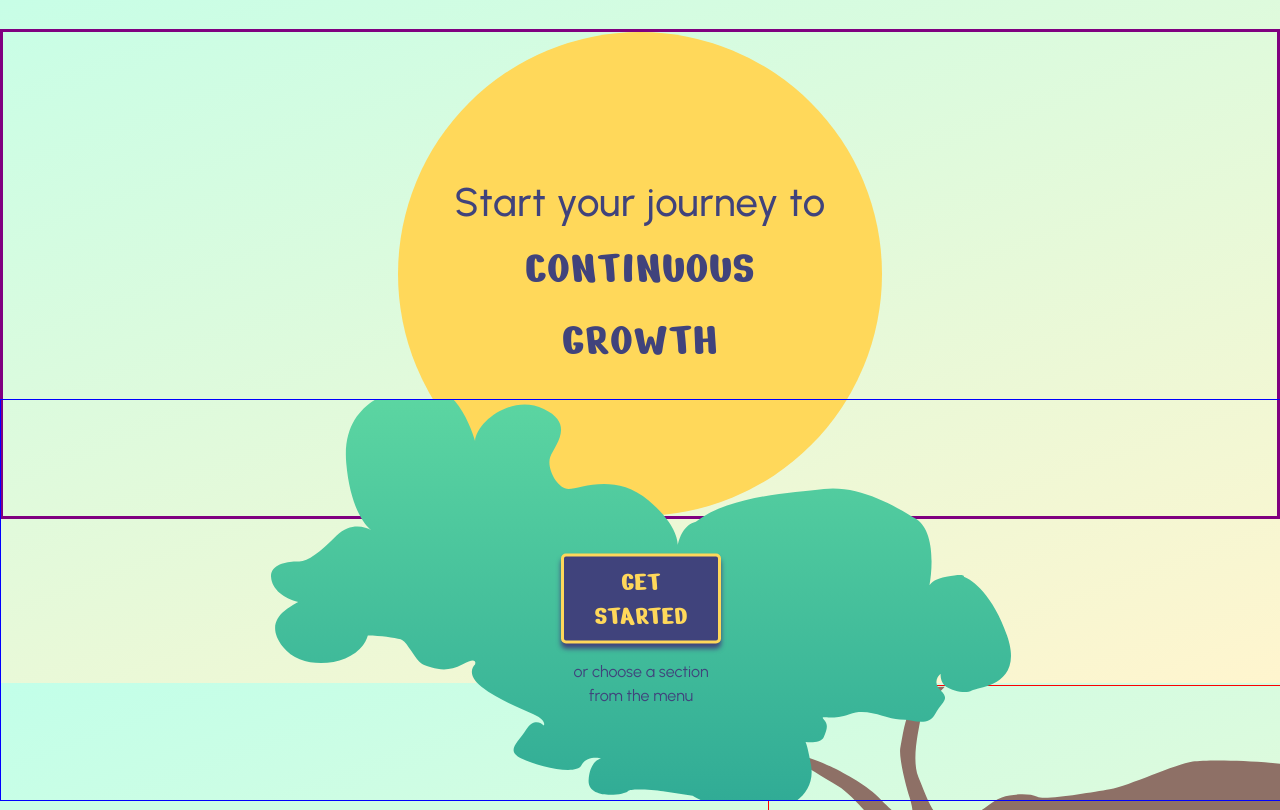
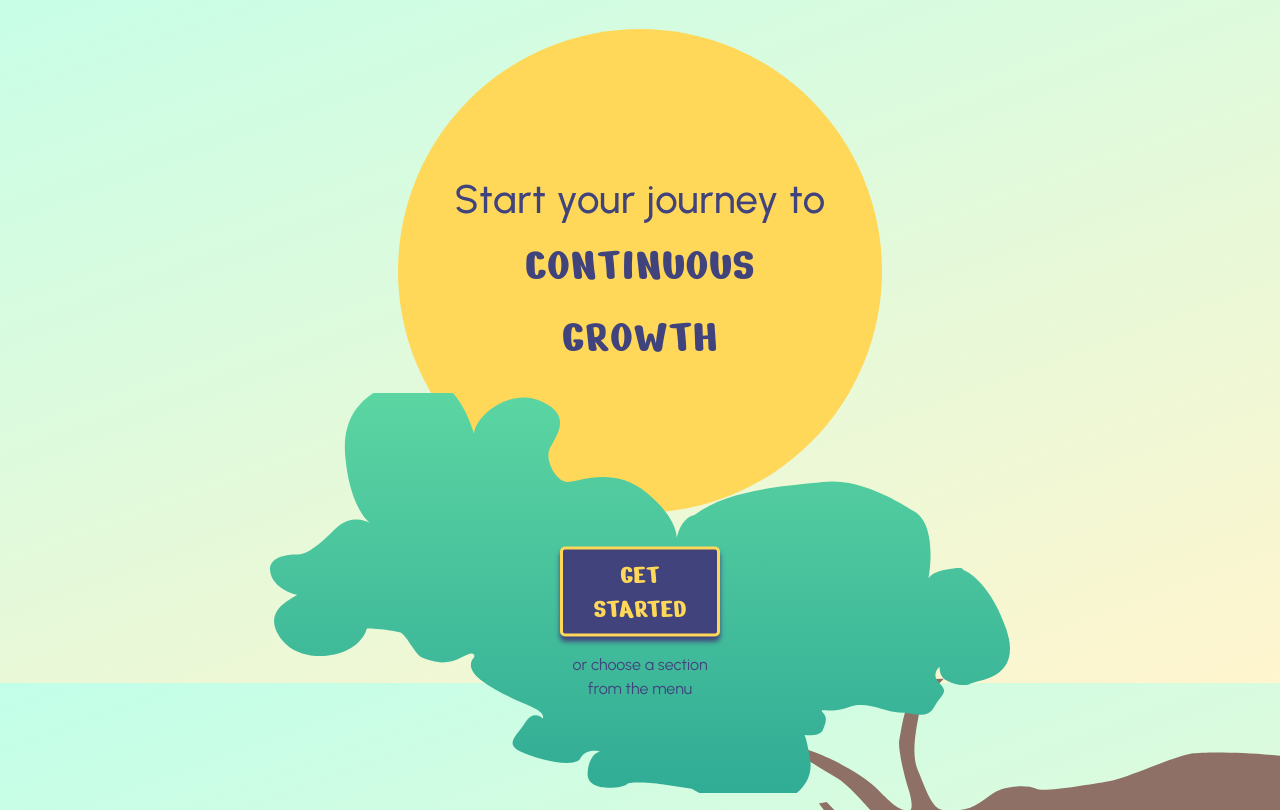
Before and after one commit to axCaffiend/mindful-website-build, a plain HTML site: page index.html in a window 1280 px wide. Shown: the part 117-927 px from the top of the page. Drawn offline with Linux system fonts and the light colour scheme.

Commit message:
Added to do notes, turned off guide borders on home page hero.

```diff
--- a/style.css
+++ b/style.css
@@ -3,18 +3,20 @@
 /* --------------------------- */
 /*
 
-- Check out CSS Grid resizing for responsive grids that wrap columns without needing media queries
-    - https://css-tricks.com/snippets/css/complete-guide-grid/#aa-basics-browser-support
-    - https://css-tricks.com/auto-sizing-columns-css-grid-auto-fill-vs-auto-fit/
+- ADD MEDIA QUERIES FOR TABLET AND DESKTOP
+    - Home page - find a way of sticking tree branch to side, or masking edges for desktop size > 1440px
+    - Add responsive text sizes in root to use in media queries
 
 - Getting Support page: fill out link descriptions, add images, include some couple more?
 
-- ADD MEDIA QUERIES FOR TABLET AND DESKTOP
 
 ----- IF TIME -----
 
-    - Make collapsible cards for facts (https://www.w3schools.com/howto/howto_js_collapsible.asp)
+- Make collapsible cards for facts (https://www.w3schools.com/howto/howto_js_collapsible.asp)
 
+- Check out CSS Grid resizing for responsive grids that wrap columns without needing media queries
+- https://css-tricks.com/snippets/css/complete-guide-grid/#aa-basics-browser-support
+- https://css-tricks.com/auto-sizing-columns-css-grid-auto-fill-vs-auto-fit/
 */
 
 
@@ -507,7 +509,7 @@ ul {
 }
 
 .hero-section__title {
-    border: solid 3px purple;
+    /* border: solid 3px purple; */
 
     margin: 0 auto;
     background: url("images/home-page/home-hero-sun.svg") no-repeat top center;
@@ -529,7 +531,7 @@ ul {
 
 /* Get started */
 .hero-section__get-started {
-    border: solid 1px blue;
+    /* border: solid 1px blue; */
     background: url("images/home-page/home-hero-canopy-01.svg") center center no-repeat;
     width: 100%;
     /* background-size: clamp(34.8rem, 100%, 41.25rem); */
@@ -548,7 +550,7 @@ ul {
 }
 
 .hero-section__get-started::after {
-   border: solid 1px red;
+   /* border: solid 1px red; */
    content: " ";
    position: absolute;
    z-index: -1;
```
